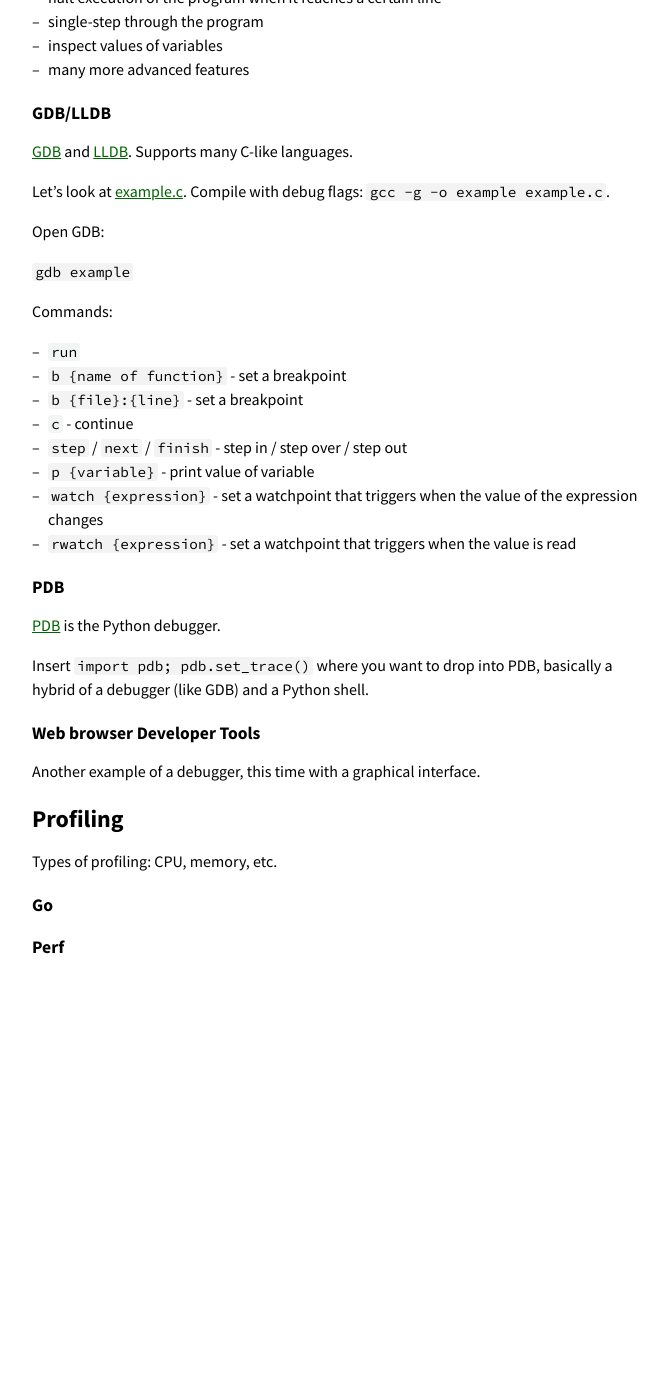
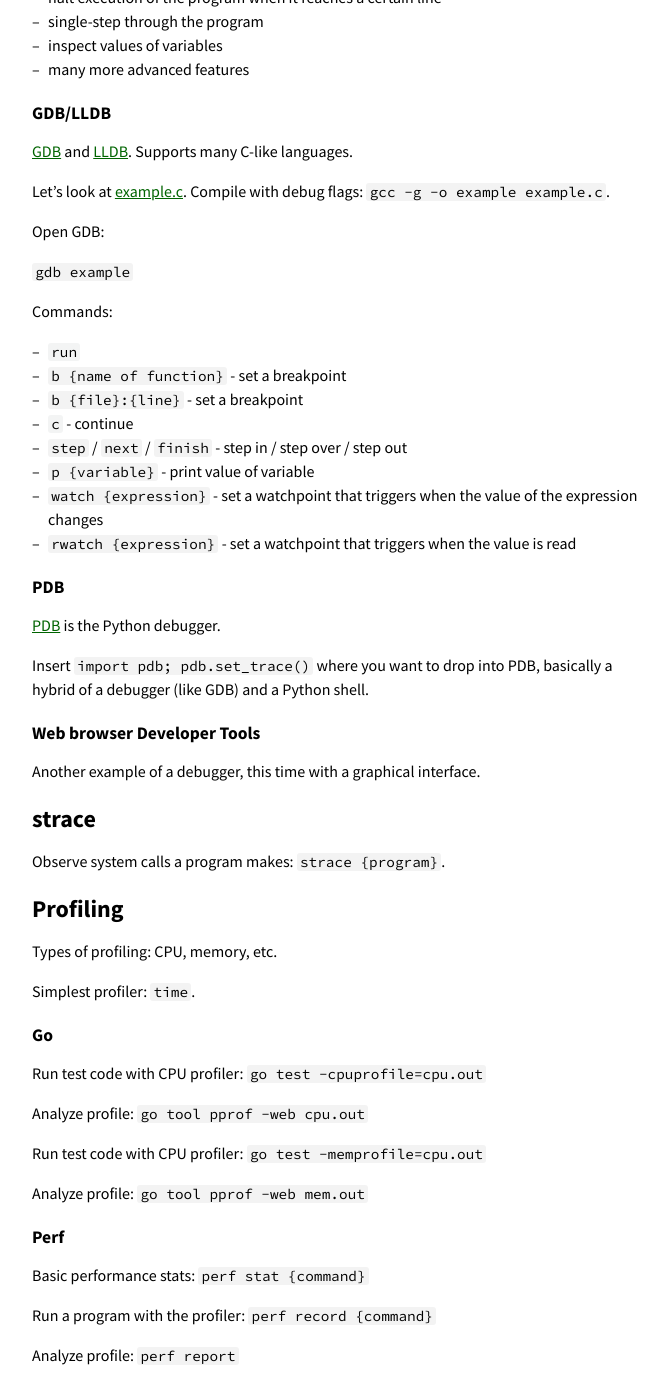
Before and after one commit to missing-semester-cn/missing-semester-cn.github.io, a Jekyll site: the page built from program-introspection.md, in a window 1280 px wide and 1400 px high, scrolled down 268 px. Shown: the whole window, without its empty margins (304-972 px from the left). Built offline with Jekyll 4.4.1, drawn with Linux system fonts in a browser that asks for light colours; before the commit the page ends 1258 px from its top, so only the background shows below that.

Commit message:
Add more content

```diff
--- a/program-introspection.md
+++ b/program-introspection.md
@@ -50,10 +50,30 @@
 
 Another example of a debugger, this time with a graphical interface.
 
+# strace
+
+Observe system calls a program makes: `strace {program}`.
+
 # Profiling
 
 Types of profiling: CPU, memory, etc.
 
+Simplest profiler: `time`.
+
 ## Go
 
+Run test code with CPU profiler: `go test -cpuprofile=cpu.out`
+
+Analyze profile: `go tool pprof -web cpu.out`
+
+Run test code with CPU profiler: `go test -memprofile=cpu.out`
+
+Analyze profile: `go tool pprof -web mem.out`
+
 ## Perf
+
+Basic performance stats: `perf stat {command}`
+
+Run a program with the profiler: `perf record {command}`
+
+Analyze profile: `perf report`
```
